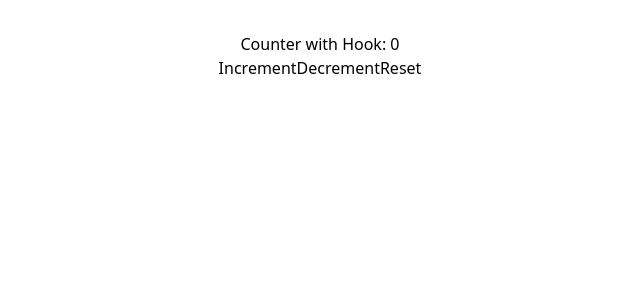
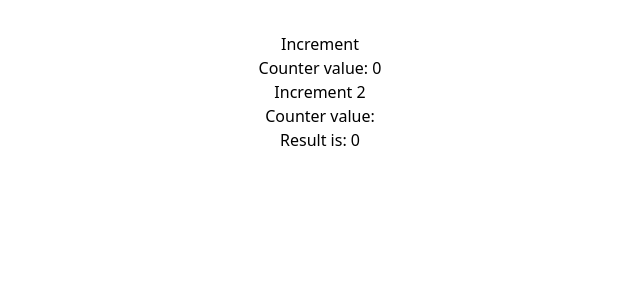
Before and after one commit to killerwilmer/react, a React (Vite) app in the folder react-vite-example/: page / in a window 1280 px wide. Shown: the top 300 px of the page, without its empty margins (320-960 px from the left). Built offline with nearby package versions, Linux system fonts and the light colour scheme.

Commit message:
memo, useMemo, useCallback

```diff
--- a/react-vite-example/src/App.tsx
+++ b/react-vite-example/src/App.tsx
@@ -1,9 +1,9 @@
-import { CounterCustomHook } from "./componets/CounterCustomHook/CounterCustomHook";
+import { CounterMemo } from "./componets/CounterMemo/CounterMemo";
 import "./App.css";
 
 function App() {
   return (
-    <CounterCustomHook />
+    <CounterMemo />
   );
 }
 
--- /dev/null
+++ b/react-vite-example/src/componets/CounterMemo/CounterMemo.tsx
@@ -0,0 +1,47 @@
+import React, { useCallback, useMemo, useState } from "react";
+
+// memo is used to prevent unnecessary re-renders
+const Child = React.memo(({ counter }) => {
+  console.log("Child rendered");
+  return <p>Counter value: {counter}</p>;
+});
+
+const Child2 = ({ counter2 }) => {
+  console.log("Child2 rendered");
+  return <p>Counter value: {counter2}</p>;
+};
+
+function Calculation({ num }) {
+  // useMemo only recalculates when the dependencies change
+  const result = useMemo(() => {
+    return num * 2;
+  }, [num]);
+
+  return <p>Result is: {result}</p>;
+}
+
+function CounterMemo() {
+  const [counter, setCounter] = useState(0);
+  const [counter2, setCounter2] = useState(0);
+
+  // useCallback returns a memoized version of the function
+  const increment = useCallback(() => {
+    setCounter((prev) => prev + 1);
+  }, []);
+
+  console.log("CounterMemo rendered");
+
+  return (
+    <div>
+      <button onClick={increment}>Increment</button>
+      <Child counter={counter} />
+      <button onClick={() => setCounter2((prev) => prev + 1)}>
+        Increment 2
+      </button>
+      <Child2 counter={counter2} />
+      <Calculation num={counter} />
+    </div>
+  );
+}
+
+export { CounterMemo };
```
